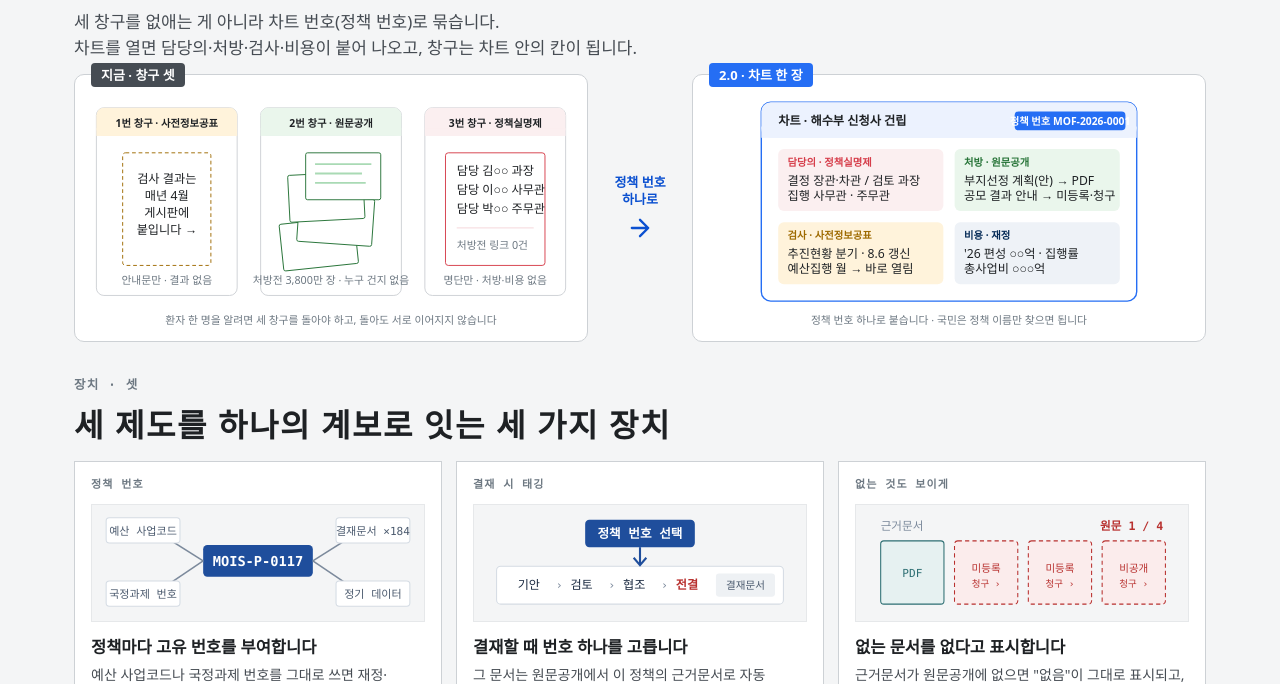
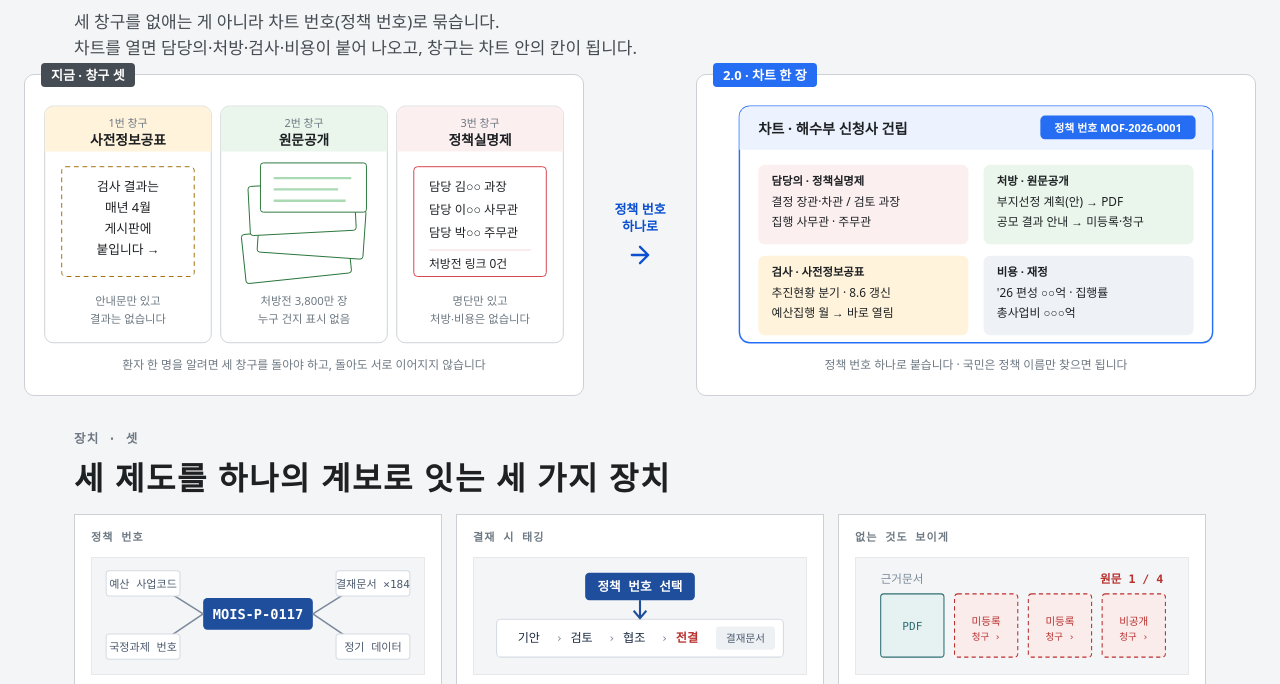
Before and after one commit to hosungseo/open-go-corpus, a website: page docs/policy2.html in a window 1280 px wide. Shown: the part 739-1423 px from the top of the page. Drawn offline with Linux system fonts and the light colour scheme; a web font is replaced by a local one.

Commit message:
design: 비유 블록 좌우 확장·SVG 재작성 (viewBox 560x310, 글자 확대, 창구 헤더 2줄)

```diff
--- a/docs/policy2.html
+++ b/docs/policy2.html
@@ -283,14 +283,14 @@ section.appendix th,section.appendix td{padding:10px 12px}
 .rn2 .pt3 p{margin:0;font-size:14px;color:var(--ink-2);max-width:none}
 section.core .eyebrow{font-size:12.5px;letter-spacing:.1em;color:var(--ink-3);font-weight:600;margin-bottom:6px;font-family:var(--mono)}
 
-.rn2 .meta-grid{display:grid;grid-template-columns:1fr 84px 1fr;gap:10px;align-items:center;margin:8px 0 6px}
-.rn2 .meta-card{background:var(--panel);border:1px solid var(--rule);border-radius:var(--r-l);padding:14px 12px 8px;position:relative}
+.rn2 .meta-grid{display:grid;grid-template-columns:1fr 88px 1fr;gap:12px;align-items:center;margin:10px 0 6px;width:min(1360px,calc(100vw - 48px));margin-left:calc(50% - min(680px,50vw - 24px))}
+.rn2 .meta-card{background:var(--panel);border:1px solid var(--rule);border-radius:var(--r-l);padding:16px 14px 10px;position:relative}
 .rn2 .meta-card svg{width:100%;height:auto;display:block;font-family:var(--font)}
 .rn2 .meta-lab{position:absolute;top:-12px;left:16px;font-size:13px;font-weight:700;padding:2px 10px;border-radius:var(--r-s);background:var(--k-gray-70);color:#fff}
 .rn2 .meta-lab.next{background:var(--k-primary-50)}
 .rn2 .meta-arrow{display:flex;flex-direction:column;align-items:center;gap:6px;color:var(--k-primary-60);font-size:13px;font-weight:700;text-align:center;line-height:1.3}
 .rn2 .meta-arrow svg{width:28px;height:28px}
-@media (max-width:1000px){.rn2 .meta-grid{grid-template-columns:1fr}.rn2 .meta-arrow{flex-direction:row;justify-content:center}.rn2 .meta-arrow svg{transform:rotate(90deg)}}
+@media (max-width:1000px){.rn2 .meta-grid{grid-template-columns:1fr;width:auto;margin-left:0}.rn2 .meta-arrow{flex-direction:row;justify-content:center}.rn2 .meta-arrow svg{transform:rotate(90deg)}}
 @media (max-width:1000px){.rn2 .split{grid-template-columns:1fr}.rn2 .vw{position:static}.rn2 .pt3{grid-template-columns:1fr}.rn2 .pt3 .fig{height:100px}}
 </style>
 </head>
@@ -320,68 +320,85 @@ section.core .eyebrow{font-size:12.5px;letter-spacing:.1em;color:var(--ink-3);fo
     <h2>지금은 창구가 셋, 바꾸면 차트 한 장</h2>
     <p>세 창구를 없애는 게 아니라 차트 번호(정책 번호)로 묶습니다.<br>차트를 열면 담당의·처방·검사·비용이 붙어 나오고, 창구는 차트 안의 칸이 됩니다.</p>
     <div class="rn2"><div class="meta-grid">
-      <div class="meta-card"><div class="meta-lab now">지금 · 창구 셋</div><svg viewBox="0 0 520 260" xmlns="http://www.w3.org/2000/svg" role="img" aria-label="세 창구: 안내문, 처방전 더미, 담당의 명단">
-  <defs><style>.t{font-family:inherit;font-size:13px;fill:#1e2124}.s{font-size:11.5px;fill:#6d7882}.k{font-size:11px;font-weight:700}</style></defs>
-  <!-- 창구 1: 사전정보공표 = 안내문 -->
-  <g transform="translate(10,20)">
-    <rect x="0" y="0" width="150" height="200" rx="8" fill="#fff" stroke="#cdd1d5"/>
-    <rect x="0" y="0" width="150" height="30" rx="8" fill="#fff3db"/><rect x="0" y="22" width="150" height="8" fill="#fff3db"/>
-    <text x="75" y="20" text-anchor="middle" class="t k" fill="#9e6a00">1번 창구 · 사전정보공표</text>
-    <rect x="28" y="48" width="94" height="120" rx="3" fill="#fff" stroke="#9e6a00" stroke-dasharray="4 3"/>
-    <text x="75" y="80" text-anchor="middle" class="t" font-size="12">검사 결과는</text>
-    <text x="75" y="98" text-anchor="middle" class="t" font-size="12">매년 4월</text>
-    <text x="75" y="116" text-anchor="middle" class="t" font-size="12">게시판에</text>
-    <text x="75" y="134" text-anchor="middle" class="t" font-size="12">붙입니다 →</text>
-    <text x="75" y="188" text-anchor="middle" class="s">안내문만 · 결과 없음</text>
+      <div class="meta-card"><div class="meta-lab now">지금 · 창구 셋</div><svg viewBox="0 0 560 310" xmlns="http://www.w3.org/2000/svg" role="img" aria-label="세 창구: 안내문, 처방전 더미, 담당의 명단">
+  <defs><style>.t{font-family:inherit;fill:#1e2124}.s{fill:#6d7882}.k{font-weight:700}</style></defs>
+  <!-- 1번 창구: 사전정보공표 -->
+  <g>
+    <rect x="6" y="16" width="176" height="250" rx="9" fill="#fff" stroke="#cdd1d5"/>
+    <path d="M6 25a9 9 0 0 1 9-9h158a9 9 0 0 1 9 9v39H6z" fill="#fff3db"/>
+    <text x="94" y="38" text-anchor="middle" class="t s" font-size="11.5">1번 창구</text>
+    <text x="94" y="57" text-anchor="middle" class="t k" font-size="14.5" fill="#9e6a00">사전정보공표</text>
+    <rect x="24" y="80" width="140" height="116" rx="4" fill="#fff" stroke="#9e6a00" stroke-dasharray="5 4"/>
+    <text x="94" y="106" text-anchor="middle" class="t" font-size="13.5">검사 결과는</text>
+    <text x="94" y="128" text-anchor="middle" class="t" font-size="13.5">매년 4월</text>
+    <text x="94" y="150" text-anchor="middle" class="t" font-size="13.5">게시판에</text>
+    <text x="94" y="172" text-anchor="middle" class="t" font-size="13.5">붙입니다 →</text>
+    <text x="94" y="226" text-anchor="middle" class="t s" font-size="12">안내문만 있고</text>
+    <text x="94" y="245" text-anchor="middle" class="t s" font-size="12">결과는 없습니다</text>
   </g>
-  <!-- 창구 2: 원문공개 = 처방전 더미 -->
-  <g transform="translate(185,20)">
-    <rect x="0" y="0" width="150" height="200" rx="8" fill="#fff" stroke="#cdd1d5"/>
-    <rect x="0" y="0" width="150" height="30" rx="8" fill="#eaf6ec"/><rect x="0" y="22" width="150" height="8" fill="#eaf6ec"/>
-    <text x="75" y="20" text-anchor="middle" class="t k" fill="#267337">2번 창구 · 원문공개</text>
+  <!-- 2번 창구: 원문공개 -->
+  <g>
+    <rect x="192" y="16" width="176" height="250" rx="9" fill="#fff" stroke="#cdd1d5"/>
+    <path d="M192 25a9 9 0 0 1 9-9h158a9 9 0 0 1 9 9v39H192z" fill="#eaf6ec"/>
+    <text x="280" y="38" text-anchor="middle" class="t s" font-size="11.5">2번 창구</text>
+    <text x="280" y="57" text-anchor="middle" class="t k" font-size="14.5" fill="#267337">원문공개</text>
     <g stroke="#267337" fill="#fff">
-      <rect x="22" y="120" width="80" height="50" rx="2" transform="rotate(-6 62 145)"/>
-      <rect x="40" y="95" width="80" height="50" rx="2" transform="rotate(4 80 120)"/>
-      <rect x="30" y="70" width="80" height="50" rx="2" transform="rotate(-3 70 95)"/>
-      <rect x="48" y="48" width="80" height="50" rx="2"/>
+      <rect x="216" y="146" width="112" height="52" rx="3" transform="rotate(-6 272 172)"/>
+      <rect x="232" y="122" width="112" height="52" rx="3" transform="rotate(4 288 148)"/>
+      <rect x="222" y="98" width="112" height="52" rx="3" transform="rotate(-3 278 124)"/>
+      <rect x="234" y="76" width="112" height="52" rx="3"/>
     </g>
-    <g stroke="#a9dab4" stroke-width="2"><line x1="58" y1="60" x2="118" y2="60"/><line x1="58" y1="70" x2="108" y2="70"/><line x1="58" y1="80" x2="112" y2="80"/></g>
-    <text x="75" y="188" text-anchor="middle" class="s">처방전 3,800만 장 · 누구 건지 없음</text>
+    <g stroke="#a9dab4" stroke-width="2.5"><line x1="248" y1="92" x2="330" y2="92"/><line x1="248" y1="104" x2="316" y2="104"/><line x1="248" y1="116" x2="324" y2="116"/></g>
+    <text x="280" y="226" text-anchor="middle" class="t s" font-size="12">처방전 3,800만 장</text>
+    <text x="280" y="245" text-anchor="middle" class="t s" font-size="12">누구 건지 표시 없음</text>
   </g>
-  <!-- 창구 3: 정책실명제 = 담당의 명단 -->
-  <g transform="translate(360,20)">
-    <rect x="0" y="0" width="150" height="200" rx="8" fill="#fff" stroke="#cdd1d5"/>
-    <rect x="0" y="0" width="150" height="30" rx="8" fill="#fbeff0"/><rect x="0" y="22" width="150" height="8" fill="#fbeff0"/>
-    <text x="75" y="20" text-anchor="middle" class="t k" fill="#d63d4a">3번 창구 · 정책실명제</text>
-    <rect x="22" y="48" width="106" height="120" rx="3" fill="#fff" stroke="#d63d4a"/>
-    <text x="34" y="72" class="t" font-size="12">담당 김○○ 과장</text>
-    <text x="34" y="92" class="t" font-size="12">담당 이○○ 사무관</text>
-    <text x="34" y="112" class="t" font-size="12">담당 박○○ 주무관</text>
-    <line x1="34" y1="128" x2="116" y2="128" stroke="#f5d6d9"/>
-    <text x="34" y="150" class="s" fill="#d63d4a">처방전 링크 0건</text>
-    <text x="75" y="188" text-anchor="middle" class="s">명단만 · 처방·비용 없음</text>
+  <!-- 3번 창구: 정책실명제 -->
+  <g>
+    <rect x="378" y="16" width="176" height="250" rx="9" fill="#fff" stroke="#cdd1d5"/>
+    <path d="M378 25a9 9 0 0 1 9-9h158a9 9 0 0 1 9 9v39H378z" fill="#fbeff0"/>
+    <text x="466" y="38" text-anchor="middle" class="t s" font-size="11.5">3번 창구</text>
+    <text x="466" y="57" text-anchor="middle" class="t k" font-size="14.5" fill="#d63d4a">정책실명제</text>
+    <rect x="396" y="80" width="140" height="116" rx="4" fill="#fff" stroke="#d63d4a"/>
+    <text x="412" y="106" class="t" font-size="13">담당 김○○ 과장</text>
+    <text x="412" y="130" class="t" font-size="13">담당 이○○ 사무관</text>
+    <text x="412" y="154" class="t" font-size="13">담당 박○○ 주무관</text>
+    <line x1="412" y1="168" x2="520" y2="168" stroke="#f5d6d9"/>
+    <text x="412" y="187" class="t" font-size="12.5" fill="#d63d4a">처방전 링크 0건</text>
+    <text x="466" y="226" text-anchor="middle" class="t s" font-size="12">명단만 있고</text>
+    <text x="466" y="245" text-anchor="middle" class="t s" font-size="12">처방·비용은 없습니다</text>
   </g>
-  <text x="260" y="250" text-anchor="middle" class="s">환자 한 명을 알려면 세 창구를 돌아야 하고, 돌아도 서로 이어지지 않습니다</text>
+  <text x="280" y="294" text-anchor="middle" class="t s" font-size="12.5">환자 한 명을 알려면 세 창구를 돌아야 하고, 돌아도 서로 이어지지 않습니다</text>
 </svg></div>
       <div class="meta-arrow" aria-hidden="true"><span>정책 번호<br>하나로</span><svg viewBox="0 0 24 24" fill="none" stroke="currentColor" stroke-width="2" stroke-linecap="round" stroke-linejoin="round"><path d="M5 12h14M12 5l7 7-7 7"/></svg></div>
-      <div class="meta-card"><div class="meta-lab next">2.0 · 차트 한 장</div><svg viewBox="0 0 520 260" xmlns="http://www.w3.org/2000/svg" role="img" aria-label="차트 한 장: 담당의, 처방, 검사, 비용이 한 장에">
-  <defs><style>.t{font-family:inherit;font-size:13px;fill:#1e2124}.s{font-size:11.5px;fill:#6d7882}.k{font-size:11px;font-weight:700}</style></defs>
-  <rect x="60" y="14" width="400" height="212" rx="10" fill="#fff" stroke="#256ef4" stroke-width="1.5"/>
-  <rect x="60" y="14" width="400" height="38" rx="10" fill="#ecf2fe"/><rect x="60" y="40" width="400" height="12" fill="#ecf2fe"/>
-  <text x="78" y="38" class="t" font-weight="700" font-size="14">차트 · 해수부 신청사 건립</text>
-  <rect x="330" y="24" width="118" height="20" rx="4" fill="#256ef4"/><text x="389" y="38" text-anchor="middle" fill="#fff" class="k" font-size="11">정책 번호 MOF-2026-0001</text>
-  <!-- 4칸 -->
-  <g transform="translate(78,64)">
-    <rect x="0" y="0" width="176" height="66" rx="6" fill="#fbeff0"/><text x="10" y="18" class="k" fill="#d63d4a">담당의 · 정책실명제</text>
-    <text x="10" y="38" class="t" font-size="12">결정 장관·차관 / 검토 과장</text><text x="10" y="54" class="t" font-size="12">집행 사무관 · 주무관</text>
-    <rect x="188" y="0" width="176" height="66" rx="6" fill="#eaf6ec"/><text x="198" y="18" class="k" fill="#267337">처방 · 원문공개</text>
-    <text x="198" y="38" class="t" font-size="12">부지선정 계획(안) → PDF</text><text x="198" y="54" class="t" font-size="12">공모 결과 안내 → 미등록·청구</text>
-    <rect x="0" y="78" width="176" height="66" rx="6" fill="#fff3db"/><text x="10" y="96" class="k" fill="#9e6a00">검사 · 사전정보공표</text>
-    <text x="10" y="116" class="t" font-size="12">추진현황 분기 · 8.6 갱신</text><text x="10" y="132" class="t" font-size="12">예산집행 월 → 바로 열림</text>
-    <rect x="188" y="78" width="176" height="66" rx="6" fill="#eef2f7"/><text x="198" y="96" class="k" fill="#052b57">비용 · 재정</text>
-    <text x="198" y="116" class="t" font-size="12">'26 편성 ○○억 · 집행률</text><text x="198" y="132" class="t" font-size="12">총사업비 ○○○억</text>
+      <div class="meta-card"><div class="meta-lab next">2.0 · 차트 한 장</div><svg viewBox="0 0 560 310" xmlns="http://www.w3.org/2000/svg" role="img" aria-label="차트 한 장: 담당의, 처방, 검사, 비용이 한 장에">
+  <defs><style>.t{font-family:inherit;fill:#1e2124}.s{fill:#6d7882}.k{font-weight:700}</style></defs>
+  <rect x="30" y="16" width="500" height="250" rx="11" fill="#fff" stroke="#256ef4" stroke-width="1.5"/>
+  <path d="M30 27a11 11 0 0 1 11-11h478a11 11 0 0 1 11 11v35H30z" fill="#ecf2fe"/>
+  <text x="50" y="45" class="t k" font-size="15">차트 · 해수부 신청사 건립</text>
+  <rect x="348" y="26" width="164" height="25" rx="5" fill="#256ef4"/>
+  <text x="430" y="43" text-anchor="middle" fill="#fff" class="k" font-size="11.5" font-family="inherit">정책 번호 MOF-2026-0001</text>
+  <g>
+    <rect x="50" y="78" width="222" height="84" rx="7" fill="#fbeff0"/>
+    <text x="64" y="99" class="t k" font-size="12" fill="#d63d4a">담당의 · 정책실명제</text>
+    <text x="64" y="122" class="t" font-size="12.5">결정 장관·차관 / 검토 과장</text>
+    <text x="64" y="143" class="t" font-size="12.5">집행 사무관 · 주무관</text>
+
+    <rect x="288" y="78" width="222" height="84" rx="7" fill="#eaf6ec"/>
+    <text x="302" y="99" class="t k" font-size="12" fill="#267337">처방 · 원문공개</text>
+    <text x="302" y="122" class="t" font-size="12.5">부지선정 계획(안) → PDF</text>
+    <text x="302" y="143" class="t" font-size="12.5">공모 결과 안내 → 미등록·청구</text>
+
+    <rect x="50" y="174" width="222" height="84" rx="7" fill="#fff3db"/>
+    <text x="64" y="195" class="t k" font-size="12" fill="#9e6a00">검사 · 사전정보공표</text>
+    <text x="64" y="218" class="t" font-size="12.5">추진현황 분기 · 8.6 갱신</text>
+    <text x="64" y="239" class="t" font-size="12.5">예산집행 월 → 바로 열림</text>
+
+    <rect x="288" y="174" width="222" height="84" rx="7" fill="#eef2f7"/>
+    <text x="302" y="195" class="t k" font-size="12" fill="#052b57">비용 · 재정</text>
+    <text x="302" y="218" class="t" font-size="12.5">'26 편성 ○○억 · 집행률</text>
+    <text x="302" y="239" class="t" font-size="12.5">총사업비 ○○○억</text>
   </g>
-  <text x="260" y="250" text-anchor="middle" class="s">정책 번호 하나로 붙습니다 · 국민은 정책 이름만 찾으면 됩니다</text>
+  <text x="280" y="294" text-anchor="middle" class="t s" font-size="12.5">정책 번호 하나로 붙습니다 · 국민은 정책 이름만 찾으면 됩니다</text>
 </svg></div>
     </div></div>
     <div class="eyebrow" style="margin-top:34px">장치 · 셋</div>
```
Also changed, not shown: docs/index.html (+74 -57 lines), docs/src/index.html (+74 -57 lines), docs/src/policy2.html (+74 -57 lines), docs/worklog/2026-09-15-정책실명제-작업기록.md (+1 -0 lines).
